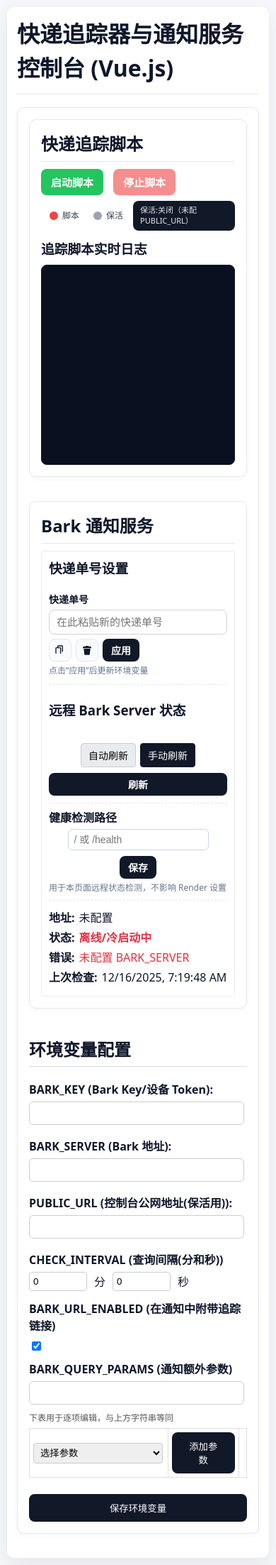
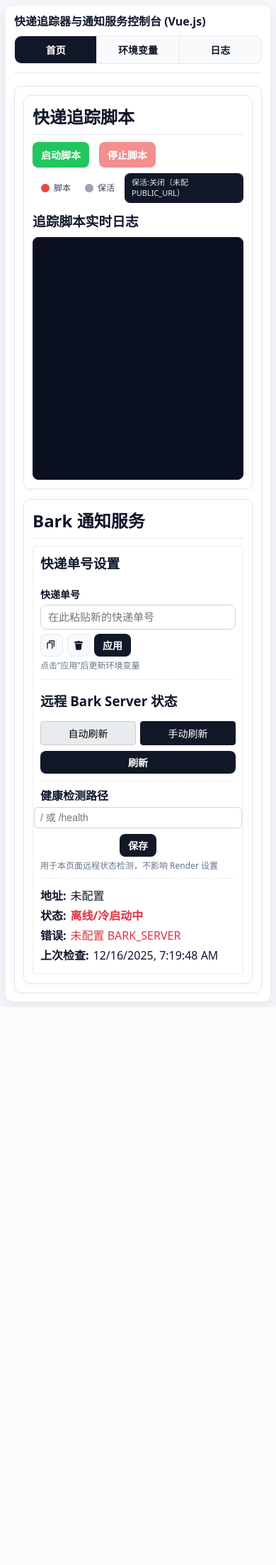
Before and after one commit to Szyoo/jppost-tracker, a Flask app: page / in a window 390 px wide. Shown: the whole page at 71% size. After the commit the page ends 1419 px from the top, so only its background shows below. Run offline with Flask 3, Linux system fonts and the light colour scheme; some libraries are stand-ins or nearby versions.

Commit message:
页面修改为tab分页式，增加log查阅分页，适配手机尺寸

```diff
--- a/src/app.py
+++ b/src/app.py
@@ -26,6 +26,21 @@ if hasattr(time, "tzset"):
 BASE_DIR = os.path.dirname(os.path.dirname(__file__))
 LOG_DIR = os.path.join(BASE_DIR, 'logs')
 os.makedirs(LOG_DIR, exist_ok=True)
+
+def _ts() -> str:
+    return time.strftime('%Y-%m-%d %H:%M:%S')
+
+def _ensure_nl(s: str) -> str:
+    return s if s.endswith("\n") else s + "\n"
+
+def _fmt(tag: str, message: str) -> str:
+    return f"{_ts()} {tag} {message}".rstrip() + "\n"
+
+def _append_log(buffer: io.StringIO, filepath: str, event: str, line: str):
+    buffer.write(line)
+    with open(filepath, 'a') as f:
+        f.write(line)
+    socketio.emit(event, {'data': line})
 
 app = Flask(__name__, template_folder=os.path.join(os.path.dirname(__file__), 'templates'),
             static_folder=os.path.join(os.path.dirname(__file__), 'static'))
@@ -94,10 +109,7 @@ if os.path.exists(REMOTE_BARK_LOG_FILE):
 
 def log_remote_bark(line: str):
     """写入远程 Bark 健康检测日志，并推送到前端。"""
-    remote_bark_log_buffer.write(line)
-    with open(REMOTE_BARK_LOG_FILE, 'a') as f:
-        f.write(line)
-    socketio.emit('remote_bark_log', {'data': line})
+    _append_log(remote_bark_log_buffer, REMOTE_BARK_LOG_FILE, 'remote_bark_log', _ensure_nl(line))
 
 # --- 环境变量文件路径 ---
 DOTENV_PATH = os.path.join(BASE_DIR, '.env')
@@ -161,17 +173,9 @@ def read_script_output():
         return
     try:
         for line in iter(stream.readline, ''):
-            log_line = f"[TRACKER] {line}"
-            tracker_log_buffer.write(log_line)
-            with open(TRACKER_LOG_FILE, 'a') as f:
-                f.write(log_line)
-            socketio.emit('tracker_log', {'data': log_line})
+            _append_log(tracker_log_buffer, TRACKER_LOG_FILE, 'tracker_log', _fmt('[TRACKER]', line.rstrip()))
     except Exception as e:
-        error_line = f"[TRACKER] ERROR: 读取脚本输出时发生错误: {e}\n"
-        tracker_log_buffer.write(error_line)
-        with open(TRACKER_LOG_FILE, 'a') as f:
-            f.write(error_line)
-        socketio.emit('tracker_log', {'data': error_line})
+        _append_log(tracker_log_buffer, TRACKER_LOG_FILE, 'tracker_log', _fmt('[TRACKER]', f"ERROR: 读取脚本输出时发生错误: {e}"))
     finally:
         # 停止保活线程
         stop_keepalive()
@@ -179,11 +183,7 @@ def read_script_output():
             script_process.stdout.close()
 
         return_code = script_process.wait() if script_process else 'N/A'
-        final_message = f"[TRACKER] 脚本已停止，返回码: {return_code}\n"
-        tracker_log_buffer.write(final_message)
-        with open(TRACKER_LOG_FILE, 'a') as f:
-            f.write(final_message)
-        socketio.emit('tracker_log', {'data': final_message})
+        _append_log(tracker_log_buffer, TRACKER_LOG_FILE, 'tracker_log', _fmt('[TRACKER]', f"脚本已停止，返回码: {return_code}"))
         socketio.emit('script_status', {'running': False})
         script_process = None
 
@@ -247,11 +247,7 @@ def start_keepalive():
 
     keepalive_thread = threading.Thread(target=keepalive_loop, daemon=True)
     keepalive_thread.start()
-    msg = f"[SYSTEM] Render 保活已启用，每 {interval}s ping {public_url}\n"
-    tracker_log_buffer.write(msg)
-    with open(TRACKER_LOG_FILE, 'a') as f:
-        f.write(msg)
-    socketio.emit('tracker_log', {'data': msg})
+    _append_log(tracker_log_buffer, TRACKER_LOG_FILE, 'tracker_log', _fmt('[SYSTEM]', f"Render 保活已启用，每 {interval}s ping {public_url}"))
 
 def stop_keepalive():
     global keepalive_thread, keepalive_state
@@ -267,24 +263,24 @@ def start_script():
     """启动 Python 追踪脚本。"""
     global script_process, script_thread
     if script_process is not None and script_process.poll() is None:
-        emit('tracker_log', {'data': "[TRACKER] 脚本已经在运行中。\n"})
+        emit('tracker_log', {'data': _fmt('[TRACKER]', "脚本已经在运行中。")})
         emit('script_status', {'running': True})
         return
 
-    emit('tracker_log', {'data': "[SYSTEM] 正在启动追踪脚本...\n"})
+    emit('tracker_log', {'data': _fmt('[SYSTEM]', "正在启动追踪脚本...")})
     try:
         script_process = subprocess.Popen(
             [sys.executable, '-u', TRACKER_SCRIPT],
             stdout=subprocess.PIPE, stderr=subprocess.STDOUT, text=True, bufsize=1
         )
-        emit('tracker_log', {'data': "[TRACKER] 脚本已启动。\n"})
+        emit('tracker_log', {'data': _fmt('[TRACKER]', "脚本已启动。")})
         emit('script_status', {'running': True})
         start_keepalive()
 
         script_thread = threading.Thread(target=read_script_output, daemon=True)
         script_thread.start()
     except Exception as e:
-        emit('tracker_log', {'data': f"[TRACKER] 启动脚本失败: {e}\n"})
+        emit('tracker_log', {'data': _fmt('[TRACKER]', f"启动脚本失败: {e}")})
         emit('script_status', {'running': False})
 
 @socketio.on('stop_script')
@@ -292,11 +288,11 @@ def stop_script():
     """终止 Python 追踪脚本。"""
     global script_process
     if script_process is not None and script_process.poll() is None:
-        emit('tracker_log', {'data': "[SYSTEM] 终止追踪脚本信号已发送。\n"})
+        emit('tracker_log', {'data': _fmt('[SYSTEM]', "终止追踪脚本信号已发送。")})
         script_process.terminate()
         stop_keepalive()
     else:
-        emit('tracker_log', {'data': "[TRACKER] 脚本未运行。\n"})
+        emit('tracker_log', {'data': _fmt('[TRACKER]', "脚本未运行。")})
         emit('script_status', {'running': False})
 
 # --- Bark 服务控制 ---
@@ -310,27 +306,15 @@ def read_bark_output():
         return
     try:
         for line in iter(stream.readline, ''):
-            log_line = f"[BARK] {line}"
-            bark_log_buffer.write(log_line)
-            with open(BARK_LOG_FILE, 'a') as f:
-                f.write(log_line)
-            socketio.emit('bark_log', {'data': log_line})
+            _append_log(bark_log_buffer, BARK_LOG_FILE, 'bark_log', _fmt('[BARK]', line.rstrip()))
     except Exception as e:
-        error_line = f"[BARK] ERROR: 读取服务输出时发生错误: {e}\n"
-        bark_log_buffer.write(error_line)
-        with open(BARK_LOG_FILE, 'a') as f:
-            f.write(error_line)
-        socketio.emit('bark_log', {'data': error_line})
+        _append_log(bark_log_buffer, BARK_LOG_FILE, 'bark_log', _fmt('[BARK]', f"ERROR: 读取服务输出时发生错误: {e}"))
     finally:
         if bark_server_process and bark_server_process.stdout:
             bark_server_process.stdout.close()
 
         return_code = bark_server_process.wait() if bark_server_process else 'N/A'
-        final_message = f"[BARK] 服务已停止，返回码: {return_code}\n"
-        bark_log_buffer.write(final_message)
-        with open(BARK_LOG_FILE, 'a') as f:
-            f.write(final_message)
-        socketio.emit('bark_log', {'data': final_message})
+        _append_log(bark_log_buffer, BARK_LOG_FILE, 'bark_log', _fmt('[BARK]', f"服务已停止，返回码: {return_code}"))
         socketio.emit('bark_server_status', {'running': False})
         bark_server_process = None
 
@@ -339,28 +323,27 @@ def start_bark_server():
     """启动 Bark 服务。"""
     global bark_server_process, bark_server_thread
     if bark_server_process is not None and bark_server_process.poll() is None:
-        emit('bark_log', {'data': "[BARK] 服务已经在运行中。\n"})
+        emit('bark_log', {'data': _fmt('[BARK]', "服务已经在运行中。")})
         emit('bark_server_status', {'running': True})
         return
 
-    emit('bark_log', {'data': "[SYSTEM] 正在启动 Bark 服务...\n"})
+    emit('bark_log', {'data': _fmt('[SYSTEM]', "正在启动 Bark 服务...")})
     try:
         os.makedirs(BARK_DATA_DIR, exist_ok=True)
         bark_server_process = subprocess.Popen(
             [BARK_EXECUTABLE, '-addr', '0.0.0.0:8080', '-data', BARK_DATA_DIR],
             stdout=subprocess.PIPE, stderr=subprocess.STDOUT, text=True, bufsize=1
         )
-        emit('bark_log', {'data': "[BARK] 服务已启动。\n"})
+        emit('bark_log', {'data': _fmt('[BARK]', "服务已启动。")})
         emit('bark_server_status', {'running': True})
 
         bark_server_thread = threading.Thread(target=read_bark_output, daemon=True)
         bark_server_thread.start()
     except FileNotFoundError:
-        msg = f"[BARK] 启动失败: 未找到可执行文件 '{BARK_EXECUTABLE}'。\n"
-        emit('bark_log', {'data': msg})
+        emit('bark_log', {'data': _fmt('[BARK]', f"启动失败: 未找到可执行文件 '{BARK_EXECUTABLE}'。")})
         emit('bark_server_status', {'running': False})
     except Exception as e:
-        emit('bark_log', {'data': f"[BARK] 启动服务失败: {e}\n"})
+        emit('bark_log', {'data': _fmt('[BARK]', f"启动服务失败: {e}")})
         emit('bark_server_status', {'running': False})
 
 @socketio.on('stop_bark_server')
@@ -368,10 +351,10 @@ def stop_bark_server():
     """终止 Bark 服务。"""
     global bark_server_process
     if bark_server_process is not None and bark_server_process.poll() is None:
-        emit('bark_log', {'data': "[SYSTEM] 终止 Bark 服务信号已发送。\n"})
+        emit('bark_log', {'data': _fmt('[SYSTEM]', "终止 Bark 服务信号已发送。")})
         bark_server_process.terminate()
     else:
-        emit('bark_log', {'data': "[BARK] 服务未运行。\n"})
+        emit('bark_log', {'data': _fmt('[BARK]', "服务未运行。")})
         emit('bark_server_status', {'running': False})
 
 # --- 环境变量更新 ---
@@ -412,7 +395,7 @@ def update_env():
     if updated_count > 0:
         message = f"成功更新 {updated_count} 个环境变量。"
         if errors: message += " 部分变量更新失败: " + "; ".join(errors)
-        socketio.emit('tracker_log', {'data': f"[SYSTEM] {message}\n[SYSTEM] 请注意：更新的环境变量将在脚本下次启动时生效。\n"})
+        socketio.emit('tracker_log', {'data': _fmt('[SYSTEM]', message) + _fmt('[SYSTEM]', "请注意：更新的环境变量将在脚本下次启动时生效。")})
         return jsonify({"status": "success", "message": message})
     else:
         return jsonify({"status": "error", "message": "没有变量被更新或发生错误: " + "; ".join(errors)}), 500
@@ -448,12 +431,12 @@ def remote_bark_status():
     if not health_path.startswith("/"):
         health_path = "/" + health_path
     health_url = f"{bark_url}{health_path}"
-    log_remote_bark(f"[REMOTE_BARK] {time.strftime('%Y-%m-%d %H:%M:%S')} CHECK {health_url}\n")
+    log_remote_bark(_fmt('[REMOTE_BARK]', f"CHECK {health_url}"))
     start = time.time()
     try:
         resp = requests.get(health_url, timeout=5)
         latency_ms = int((time.time() - start) * 1000)
-        log_remote_bark(f"[REMOTE_BARK] {time.strftime('%Y-%m-%d %H:%M:%S')} OK HTTP {resp.status_code} {latency_ms}ms\n")
+        log_remote_bark(_fmt('[REMOTE_BARK]', f"OK HTTP {resp.status_code} {latency_ms}ms"))
         return jsonify({
             "configured": True,
             "url": bark_url,
@@ -464,7 +447,7 @@ def remote_bark_status():
         })
     except Exception as e:
         latency_ms = int((time.time() - start) * 1000)
-        log_remote_bark(f"[REMOTE_BARK] {time.strftime('%Y-%m-%d %H:%M:%S')} ERROR {latency_ms}ms {e}\n")
+        log_remote_bark(_fmt('[REMOTE_BARK]', f"ERROR {latency_ms}ms {e}"))
         return jsonify({
             "configured": True,
             "url": bark_url,
--- a/src/static/app.js
+++ b/src/static/app.js
@@ -8,6 +8,9 @@ const app = createApp({
         // --- 响应式状态定义 ---
         const title = ref('快递追踪器与通知服务控制台 (Vue.js)');
         const socket = ref(null);
+
+        const page = ref('home'); // home | env | logs
+        const logTab = ref('remote'); // remote | tracker | bark
 
         const envVars = ref(window.initialEnvVars || {});
         // 记录初始快照，用于只提交变更字段，避免覆盖 Render 环境变量
@@ -140,6 +143,7 @@ const app = createApp({
             last_at: ''
         });
         const bark = ref({ running: false, logs: [] });
+        const remoteBarkLogs = ref([]);
 
         // Bark 面板 Tab：local / remote
         const barkTab = ref('local');
@@ -166,6 +170,7 @@ const app = createApp({
 
         const trackerLogOutput = ref(null);
         const barkLogOutput = ref(null);
+        const remoteBarkLogOutput = ref(null);
 
         // --- 方法 ---
         const startScript = () => socket.value.emit('start_script');
@@ -377,7 +382,21 @@ const app = createApp({
                 scrollToBottom(barkLogOutput.value);
             });
 
-            // 远程健康检测日志仅写本地文件，不在 UI 展示
+            socket.value.on('remote_bark_log', async (data) => {
+                remoteBarkLogs.value.push(data.data.replace(/\n/g, '<br>'));
+                if (remoteBarkLogs.value.length > MAX_LOG_LINES) {
+                    remoteBarkLogs.value.splice(0, remoteBarkLogs.value.length - MAX_LOG_LINES);
+                }
+                await nextTick();
+                scrollToBottom(remoteBarkLogOutput.value);
+            });
+
+            socket.value.on('full_remote_bark_log', async (data) => {
+                const lines = data.data ? data.data.split('\n').map(line => line.replace(/\n/g, '<br>')) : [];
+                remoteBarkLogs.value = lines.length > MAX_LOG_LINES ? lines.slice(-MAX_LOG_LINES) : lines;
+                await nextTick();
+                scrollToBottom(remoteBarkLogOutput.value);
+            });
 
             // 页面加载后自动检测一次远程健康状态
             fetchRemoteBarkStatus();
@@ -406,11 +425,14 @@ const app = createApp({
         // 返回给模板使用的所有变量和方法
         return {
             title,
+            page,
+            logTab,
             envVars,
             envMessage,
             script,
             keepalive,
             bark,
+            remoteBarkLogs,
             barkTab,
             remoteBark,
             startScript,
@@ -427,6 +449,7 @@ const app = createApp({
             saveEnv,
             trackerLogOutput,
             barkLogOutput,
+            remoteBarkLogOutput,
             barkParams,
             envDesc,
             paramOptions,
--- a/src/static/style.css
+++ b/src/static/style.css
@@ -38,6 +38,26 @@ body {
 .header button:hover {
   background-color: #0b1220;
 }
+
+/* Header 里的 page tabs 不走通用 header button 样式 */
+.header .page-tab {
+  background: transparent;
+  color: #111827;
+  border: 0;
+  border-right: 1px solid #e5e7eb;
+  padding: 9px 14px;
+  border-radius: 0;
+}
+.header .page-tabs .page-tab:last-child {
+  border-right: 0;
+}
+.header .page-tab:hover:not(.active) {
+  background: #eef2f7;
+}
+.header .page-tab.active {
+  background: #111827;
+  color: #fff;
+}
 .flex-container {
   display: flex;
   gap: 20px;
@@ -58,7 +78,6 @@ h3 {
   color: #0f172a;
 }
 .section {
-  margin-bottom: 20px;
   padding: 16px;
   border: 1px solid #e5e7eb;
   border-radius: 10px;
@@ -131,8 +150,8 @@ h3 {
 }
 
 .remote-header {
-  margin-top: 12px;
-  margin-bottom: 4px;
+  margin-top: 6px;
+  margin-bottom: 2px;
 }
 
 .tracking-input-row {
@@ -303,10 +322,18 @@ h3 {
 @media (max-width: 768px) {
   body {
     margin: 10px;
+    -webkit-text-size-adjust: 100%;
   }
   .container {
     padding: 14px;
     border-radius: 10px;
+  }
+  .header h1 {
+    font-size: 18px;
+    line-height: 1.25;
+  }
+  .section {
+    padding: 12px;
   }
   .flex-container {
     flex-direction: column;
@@ -319,16 +346,23 @@ h3 {
     min-height: auto;
   }
   .log-output {
-    height: 260px;
-    flex: 0 0 260px;
+    height: min(280px, 42vh);
+    flex: 0 0 min(280px, 42vh);
   }
   .tracker-log-output {
-    height: 260px;
-    flex: 0 0 260px;
+    height: min(320px, 48vh);
+    flex: 0 0 min(320px, 48vh);
   }
   .controls {
     flex-wrap: wrap;
     gap: 8px;
+  }
+  .controls button {
+    font-size: 14px;
+    padding: 8px 12px;
+  }
+  .status-group {
+    flex-wrap: wrap;
   }
   .remote-refresh-row {
     flex-direction: column;
@@ -336,22 +370,88 @@ h3 {
   }
   .remote-refresh-toggle {
     justify-content: flex-start;
+    width: 100%;
+  }
+  .remote-refresh-toggle .tab-btn {
+    flex: 1;
+    text-align: center;
   }
   .remote-refresh-right {
     width: 100%;
+  }
+  .remote-refresh-interval {
+    width: 100%;
+    flex-wrap: wrap;
+  }
+  .remote-refresh-interval .time-input {
+    width: 80px;
   }
   .remote-health-row {
     flex-direction: column;
     align-items: stretch;
   }
+  .remote-health-row input {
+    width: 100%;
+  }
+  .remote-panel {
+    padding: 8px;
+  }
   .tracking-input-controls {
     flex-wrap: wrap;
+  }
+  .tracking-input-controls input {
+    width: 100%;
+    flex-basis: 100%;
   }
   .keepalive-result {
     margin-left: 0;
     width: 100%;
     -webkit-line-clamp: 3;
     line-clamp: 3;
+  }
+  .header {
+    flex-wrap: wrap;
+    gap: 10px;
+  }
+  .page-tabs {
+    width: 100%;
+    justify-content: flex-start;
+    display: flex;
+  }
+  .page-tab {
+    flex: 1;
+    text-align: center;
+    padding: 8px 10px;
+    font-size: 13px;
+  }
+  .logs-tabbar {
+    flex-wrap: wrap;
+  }
+  .tab-bar {
+    flex-wrap: wrap;
+  }
+  .param-table {
+    display: block;
+    overflow-x: auto;
+  }
+  .param-table td {
+    white-space: nowrap;
+  }
+}
+
+@media (max-width: 420px) {
+  body {
+    margin: 8px;
+  }
+  .container {
+    padding: 12px;
+  }
+  .header h1 {
+    font-size: 16px;
+  }
+  .page-tab {
+    font-size: 12px;
+    padding: 7px 8px;
   }
 }
 
@@ -522,6 +622,42 @@ select:focus {
   color: #fff;
   border-color: #111827;
 }
+
+.page-tabs {
+  display: inline-flex;
+  justify-content: flex-end;
+  margin: 0;
+  border: 1px solid #e5e7eb;
+  border-radius: 10px;
+  overflow: hidden;
+  background: #f8fafc;
+}
+.page-tab {
+  padding: 9px 14px;
+  border: none;
+  border-right: 1px solid #e5e7eb;
+  background: transparent;
+  cursor: pointer;
+  font-size: 14px;
+  font-weight: 600;
+  color: #111827;
+  transition: background 0.2s, border-color 0.2s, color 0.2s;
+  border-radius: 0;
+}
+.page-tabs .page-tab:last-child {
+  border-right: none;
+}
+.page-tab:hover:not(.active) {
+  background: #eef2f7;
+}
+.page-tab.active {
+  background: #111827;
+  color: #fff;
+}
+
+.logs-tabbar {
+  margin-bottom: 10px;
+}
 .remote-panel {
   background: #fff;
   border: 1px solid #eee;
@@ -533,6 +669,10 @@ select:focus {
   justify-content: space-between;
   align-items: center;
   margin-bottom: 8px;
+
+  h3 {
+    margin: 0;
+  }
 }
 .refresh-btn {
   padding: 6px 12px;
--- a/src/templates/index.html
+++ b/src/templates/index.html
@@ -12,9 +12,14 @@
     <div id="app" class="container">
       <div class="header">
         <h1>[[ title ]]</h1>
+        <div class="page-tabs">
+          <button type="button" :class="['page-tab', { active: page === 'home' }]" @click="page = 'home'">首页</button>
+          <button type="button" :class="['page-tab', { active: page === 'env' }]" @click="page = 'env'">环境变量</button>
+          <button type="button" :class="['page-tab', { active: page === 'logs' }]" @click="page = 'logs'">日志</button>
+        </div>
       </div>
 
-      <div class="section">
+      <div class="section" v-if="page === 'home'">
         <div class="flex-container">
           <div class="flex-child">
             <div class="section service-panel">
@@ -185,7 +190,9 @@
             </div>
           </div>
         </div>
+      </div>
 
+      <div class="section" v-if="page === 'env'">
         <h2>环境变量配置</h2>
         <form @submit.prevent="saveEnv" class="env-form">
           <template v-for="(value, key) in envVars" :key="key">
@@ -241,6 +248,34 @@
         </form>
         <div v-if="envMessage.text" :class="['message', envMessage.type]">[[ envMessage.text ]]</div>
       </div>
+
+      <div class="section" v-if="page === 'logs'">
+        <h2>日志</h2>
+        <div class="tab-bar logs-tabbar">
+          <button type="button" :class="['tab-btn', { active: logTab === 'remote' }]" @click="logTab = 'remote'">Remote Bark</button>
+          <button type="button" :class="['tab-btn', { active: logTab === 'tracker' }]" @click="logTab = 'tracker'">Tracker</button>
+          <button type="button" :class="['tab-btn', { active: logTab === 'bark' }]" @click="logTab = 'bark'">Bark</button>
+        </div>
+
+        <div class="log-container" v-if="logTab === 'remote'">
+          <h3>Remote Bark Log</h3>
+          <div class="log-output" ref="remoteBarkLogOutput">
+            <div v-for="(line, index) in remoteBarkLogs" :key="index" v-html="line"></div>
+          </div>
+        </div>
+        <div class="log-container" v-else-if="logTab === 'tracker'">
+          <h3>Tracker Log</h3>
+          <div class="log-output" ref="trackerLogOutput">
+            <div v-for="(line, index) in script.logs" :key="index" v-html="line"></div>
+          </div>
+        </div>
+        <div class="log-container" v-else>
+          <h3>Bark Log</h3>
+          <div class="log-output" ref="barkLogOutput">
+            <div v-for="(line, index) in bark.logs" :key="index" v-html="line"></div>
+          </div>
+        </div>
+      </div>
     </div>
 
     <script id="initial-env" type="application/json">
```
